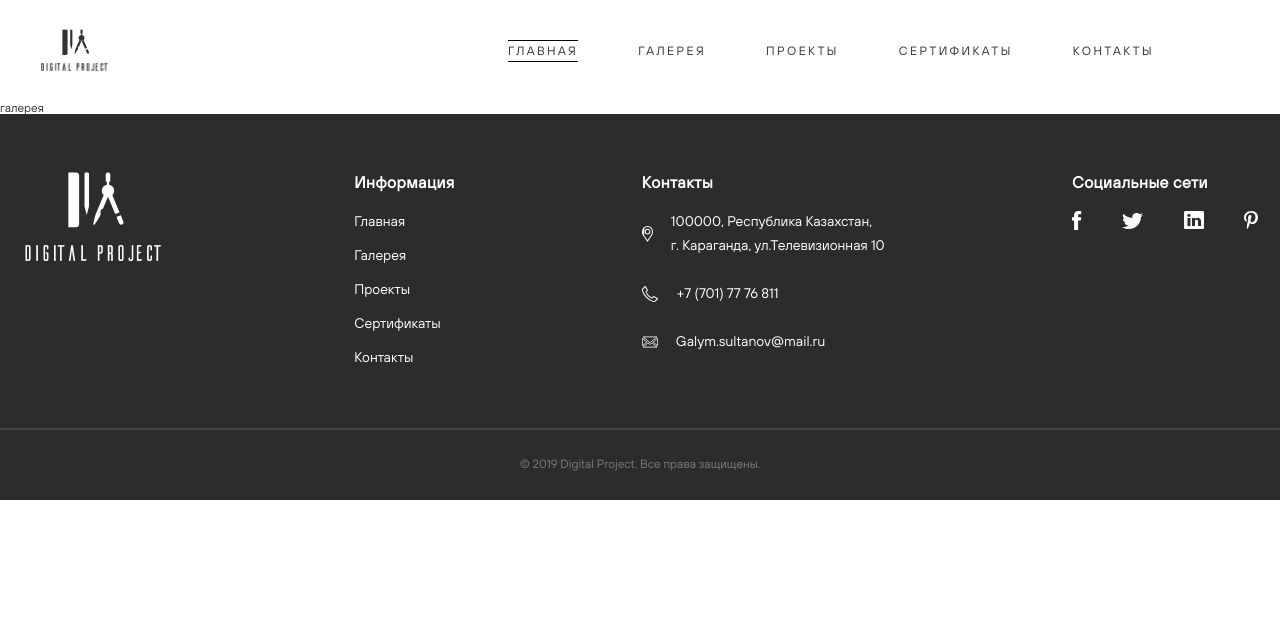
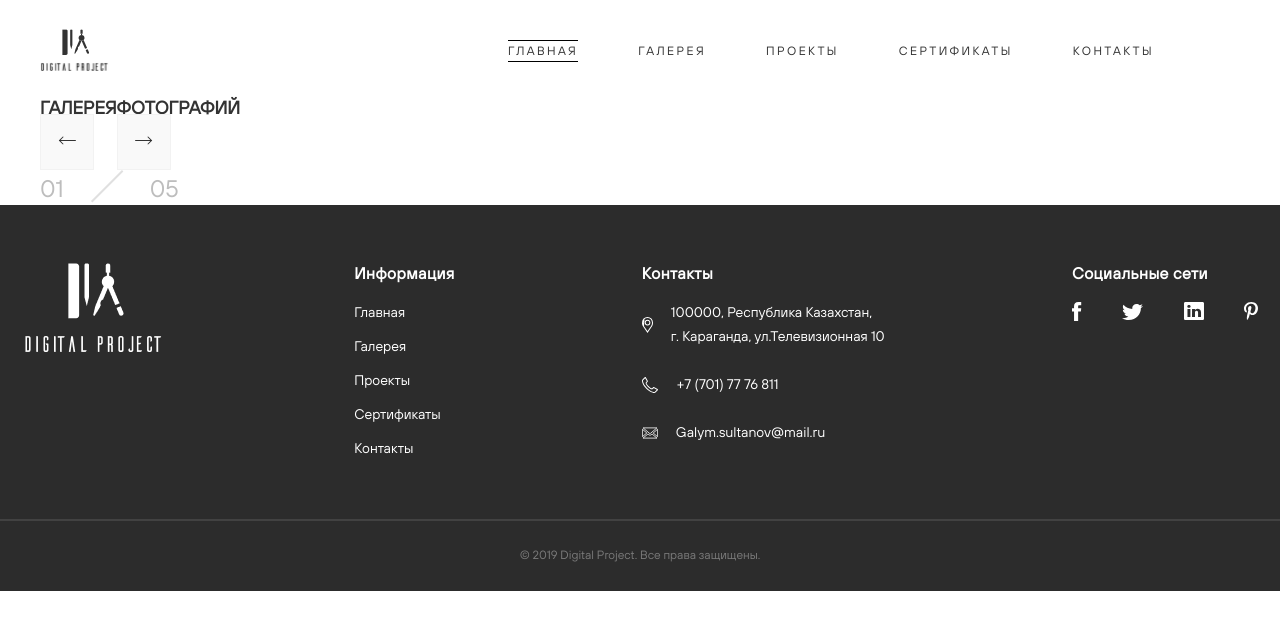
Before and after one commit to cepreyblya/Digital-Project, a Vue app in the folder my-app/: page /gallery in a window 1280 px wide. Shown: the top 630 px of the page. Built offline with nearby package versions, Linux system fonts and the light colour scheme.

Commit message:
more components for god of components

```diff
--- a/my-app/src/components/UI/ArrowLeft.vue
+++ /dev/null
@@ -1,12 +0,0 @@
-<template>
-  <div class="arrow">
-    <img src="@/assets/images/UI/arrow-2-left.svg" alt="" />
-  </div>
-</template>
-
-<script>
-export default {};
-</script>
-
-<style lang="scss">
-</style>
--- a/my-app/src/components/UI/ArrowRight.vue
+++ /dev/null
@@ -1,24 +0,0 @@
-<template>
-  <div class="arrow">
-    <img src="@/assets/images/UI/arrow-2-right.svg" alt="" />
-  </div>
-</template>
-
-<script>
-export default {};
-</script>
-
-<style lang="scss">
-.arrow {
-  padding: 14px;
-
-  background: #f9f9f9;
-  border: 1px solid #f2f2f2;
-  transition-duration: 1s;
-
-  cursor: pointer;
-}
-.arrow:hover {
-  background: #e1e0e0;
-}
-</style>
--- /dev/null
+++ b/my-app/src/components/UI/DpArrows.vue
@@ -0,0 +1,62 @@
+<template>
+  <div class="arrow-wrapper">
+    <div class="arrow-wrapper__arrow" @click="pageDecrement">
+      <img src="@/assets/images/UI/arrow-2-left.svg" alt="" />
+    </div>
+    <div class="arrow-wrapper__arrow" @click="pageIncrement">
+      <img src="@/assets/images/UI/arrow-2-right.svg" alt="" />
+    </div>
+  </div>
+</template>
+
+<script>
+export default {
+  data() {
+    return {
+      list: 1,
+    };
+  },
+  props: {
+    pages: {
+      type: Object,
+      required: true,
+    },
+  },
+  methods: {
+    pageDecrement() {
+      if (this.list > 1) {
+        this.list -= 1;
+        this.$emit("pageTransfer", this.list);
+      }
+    },
+    pageIncrement() {
+      if (this.list < this.pages.totalPages) {
+        this.list += 1;
+        this.$emit("pageTransfer", this.list);
+      }
+    },
+  },
+};
+</script>
+
+<style lang="scss">
+.arrow-wrapper {
+  display: flex;
+  > *:not(:last-child) {
+    margin-right: 23px;
+  }
+  &__arrow {
+    padding: 14px;
+
+    background: #f9f9f9;
+    border: 1px solid #f2f2f2;
+    transition-duration: 1s;
+
+    cursor: pointer;
+
+    &:hover {
+      background: #e1e0e0;
+    }
+  }
+}
+</style>
--- /dev/null
+++ b/my-app/src/components/items/DpPages.vue
@@ -0,0 +1,40 @@
+<template>
+  <div class="pages-wrapper">
+    <div class="pages-wrapper__page">0{{ pages.list }}</div>
+    <div class="pages-wrapper__page-break">
+      <img src="@/assets/images/UI/line.svg" alt="line" />
+    </div>
+    <div class="pages-wrapper__page">0{{ pages.totalPages }}</div>
+  </div>
+</template>
+
+<script>
+export default {
+  props: {
+    pages: {
+      type: Object,
+      required: true,
+    },
+  },
+};
+</script>
+
+<style lang="scss" scoped>
+.pages-wrapper {
+  display: flex;
+  align-items: center;
+  > *:not(:last-child) {
+    margin-right: 26px;
+  }
+
+  &__page {
+    font-size: 24px;
+    line-height: 100%;
+
+    color: #bdbdbd;
+  }
+
+  &__page-break {
+  }
+}
+</style>
--- a/my-app/src/pages/GalleryPage.vue
+++ b/my-app/src/pages/GalleryPage.vue
@@ -1,10 +1,37 @@
 <template>
-  <div>галерея</div>
+  <main class="gallery-page">
+    <div class="gallery-page__container _container">
+      <div class="gallery-page__body">
+        <h2 class="gallery-page__title">ГАЛЕРЕЯ<span>ФОТОГРАФИЙ</span></h2>
+        <div class="gallery-page__img-wrapper"></div>
+        <div class="gallery-page__action-wrapper">
+          <dp-arrows @pageTransfer="setPage" :pages="pages" />
+          <dp-pages :pages="pages" />
+        </div>
+      </div>
+    </div>
+  </main>
 </template>
 
 <script>
+import DpPages from "../components/items/DpPages.vue";
+import DpArrows from "../components/UI/DpArrows.vue";
 export default {
+  data() {
+    return {
+      pages: {
+        list: 1,
+        totalPages: 5,
+      },
+    };
+  },
   name: "GalleryPage",
+  components: { DpPages, DpArrows },
+  methods: {
+    setPage(page) {
+      this.pages.list = page;
+    },
+  },
 };
 </script>
 
--- a/my-app/src/pages/MainPage.vue
+++ b/my-app/src/pages/MainPage.vue
@@ -3,26 +3,32 @@
     <div class="main-page__project project">
       <div class="project__container _container">
         <div class="project__content">
-          <h1 class="project__name">PROJECT<br /><span>NURTOWN</span></h1>
-          <div class="project__arrows">
-            <arrow-left />
-            <arrow-right />
-          </div>
-          <div class="project__pages-wrapper">
-            <div class="project__page">01</div>
-            <div class="project__page-break">
-              <img src="@/assets/images/UI/line.svg" alt="" />
-            </div>
-            <div class="project__page">02</div>
-          </div>
+          <h1 v-if="pages.list == 1" class="project__name">
+            PROJECT<br /><span>NURTOWN</span>
+          </h1>
+          <h1 v-else class="project__name">
+            PROJECT<br /><span>NURTOWN2</span>
+          </h1>
+          <dp-arrows @pageTransfer="setPage" :pages="pages" />
+          <dp-pages :pages="pages" />
         </div>
         <div class="project__media">
           <img
+            v-if="pages.list == 1"
             src="@/assets/images/main/01.jpg"
             alt="project"
             class="project__img"
           />
-          <a href="https://www.youtube.com/">
+          <img
+            v-else
+            src="@/assets/images/main/02.jpg"
+            alt="project"
+            class="project__img"
+          />
+          <a v-if="pages.list == 1" href="https://www.youtube.com/">
+            <dp-button-white class="project__button">взглянуть</dp-button-white>
+          </a>
+          <a v-else href="https://www.google.com/">
             <dp-button-white class="project__button">взглянуть</dp-button-white>
           </a>
         </div>
@@ -130,9 +136,12 @@
                 <dp-input
                   v-model="form.tel"
                   class="contact-form__input"
+                  @keypress="isNumber($event)"
                   placeholder="Номер телефона*"
                   type="tel"
                   required
+                  maxlength="12"
+                  minlength="10"
                 />
                 <dp-input
                   v-model="form.email"
@@ -175,25 +184,29 @@
 
 <script>
 import DpOurProjects from "../components/items/DpOurProjects.vue";
-import ArrowLeft from "../components/UI/ArrowLeft.vue";
-import ArrowRight from "../components/UI/ArrowRight.vue";
+import DpArrows from "../components/UI/DpArrows.vue";
 import DpButtonBlack from "../components/UI/DpButtonBlack.vue";
 import DpButtonWhite from "../components/UI/DpButtonWhite.vue";
 import DpInput from "@/components/UI/DpInput.vue";
 import DpCheckbox from "../components/UI/DpCheckbox.vue";
+import DpPages from "../components/items/DpPages.vue";
 export default {
   components: {
-    ArrowRight,
-    ArrowLeft,
+    DpArrows,
     DpButtonWhite,
     DpButtonBlack,
     DpOurProjects,
     DpInput,
     DpCheckbox,
+    DpPages,
   },
   name: "MainPage",
   data() {
     return {
+      pages: {
+        list: 1,
+        totalPages: 2,
+      },
       form: {
         name: "",
         tel: "",
@@ -203,6 +216,23 @@ export default {
         checked: false,
       },
     };
+  },
+  methods: {
+    isNumber(evt) {
+      var charCode = evt.which ? evt.which : evt.keyCode;
+      if (
+        charCode > 31 &&
+        (charCode < 48 || charCode > 57) &&
+        charCode !== 43
+      ) {
+        evt.preventDefault();
+      } else {
+        return true;
+      }
+    },
+    setPage(page) {
+      this.pages.list = page;
+    },
   },
 };
 </script>
@@ -251,31 +281,6 @@ export default {
     font-weight: 700;
 
     color: #333333;
-  }
-
-  &__arrows {
-    display: flex;
-    > *:not(:last-child) {
-      margin-right: 23px;
-    }
-  }
-
-  &__pages-wrapper {
-    display: flex;
-    align-items: center;
-    > *:not(:last-child) {
-      margin-right: 26px;
-    }
-  }
-
-  &__page {
-    font-size: 24px;
-    line-height: 100%;
-
-    color: #bdbdbd;
-  }
-
-  &__page-break {
   }
 
   &__media {
```
